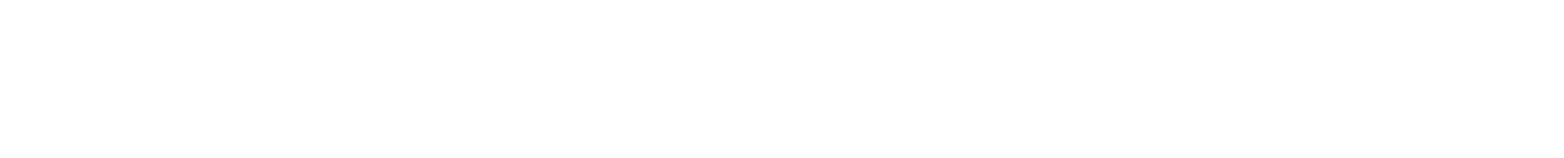
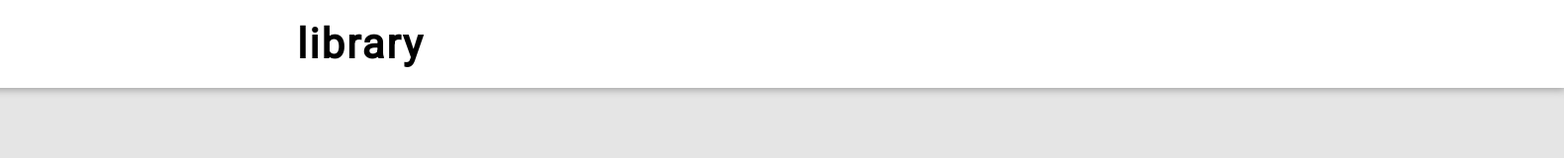
Before and after one commit to balinwarren/Library, a plain HTML site: page index.html in a window 1280 px wide. Shown: the whole page at 99% size, 1580 px wide, since content can reach past the window. Drawn offline with Linux system fonts and the light colour scheme.

Commit message:
Added header

```diff
--- a/index.html
+++ b/index.html
@@ -9,6 +9,9 @@
   <title>Library</title>
 </head>
 <body>
+  <div class="header">
+    <h1>library</h1>
+  </div>
   <script src="./app.js"></script>
 </body>
 </html>
--- a/style.css
+++ b/style.css
@@ -0,0 +1,34 @@
+@import url('https://fonts.googleapis.com/css?family=Roboto&display=swap');
+
+:root {
+  font-family: "roboto", system-ui, -apple-system, BlinkMacSystemFont, 'Segoe UI', Oxygen, Ubuntu, Cantarell, 'Open Sans', 'Helvetica Neue', sans-serif;
+  box-sizing: border-box;
+  --primary-light: #e5e5e5;
+}
+
+body {
+  display: flex;
+  flex-direction: column;
+  align-items: center;
+  justify-content: center;
+  margin: 0;
+  background-color: var(--primary-light);
+}
+
+.header {
+  display: flex;
+  width: 100vw;
+  margin: 0;
+  padding: 20px 0 20px 600px;
+  justify-content: space-between;
+  align-items: center;
+  box-shadow: 0px 0px 8px 2px rgba(0, 0, 0, .3);
+  background-color: white;
+}
+
+.header > h1{
+  margin: 0;
+  font-size: 42px;
+  font-weight: 900;
+  letter-spacing: 2px;
+}
```
